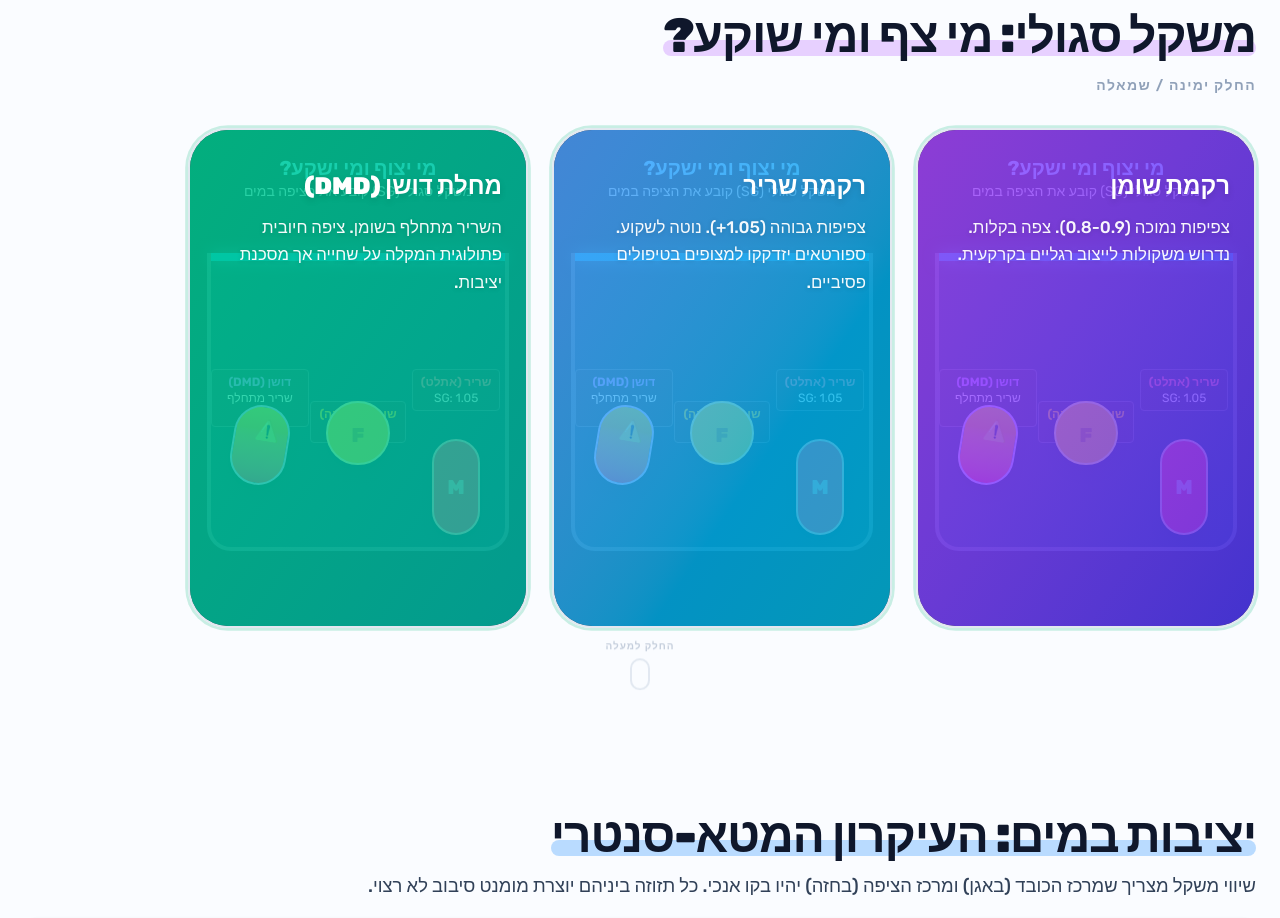
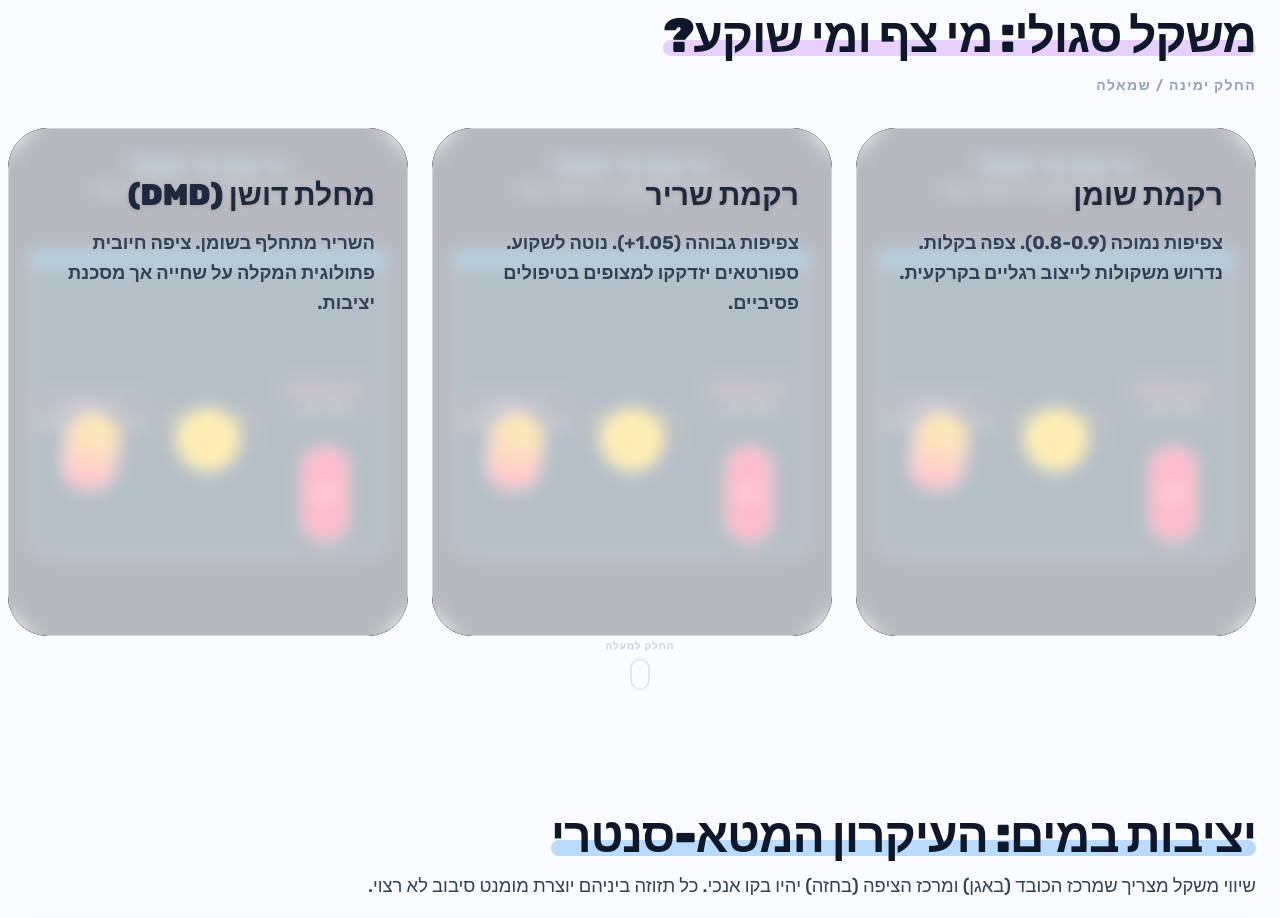
Before and after one commit to Tm9hbQn/hydroreel, a Next.js app in the folder app_build/: page / in a window 1280 px wide. Shown: the part 4200-5118 px from the top of the page. Built offline with nearby package versions, Linux system fonts and the light colour scheme.

Commit message:
fix: resolve background styling on carousel and restore metacentric rotation dynamics

```diff
--- a/app_build/components/animations/ArchimedesVectors.tsx
+++ b/app_build/components/animations/ArchimedesVectors.tsx
@@ -57,7 +57,7 @@ export default function ArchimedesVectors() {
         {/* The Person */}
         <motion.div
           className="relative w-24 h-64 flex flex-col items-center z-20"
-          animate={{ y: 20 + (immersion * 1.5) }} // Sink into water
+          animate={{ y: 20 }} // Keep person static
           transition={{ type: "spring", stiffness: 100, damping: 20 }}
         >
           {/* Head */}
@@ -86,9 +86,13 @@ export default function ArchimedesVectors() {
         </motion.div>
 
         {/* Water Surface Container */}
-        <div className="absolute bottom-0 w-full h-[200px] z-30 pointer-events-none flex items-end">
+        <motion.div
+          className="absolute bottom-0 w-full z-30 pointer-events-none flex items-end"
+          animate={{ height: immersion * 3 }} // Water rises based on immersion
+          transition={{ type: "spring", stiffness: 100, damping: 20 }}
+        >
            <div className="w-full h-full bg-blue-500/40 border-t-2 border-cyan-300 backdrop-blur-[2px]"></div>
-        </div>
+        </motion.div>
 
       </div>
 
--- a/app_build/components/animations/MetacentricTorque.tsx
+++ b/app_build/components/animations/MetacentricTorque.tsx
@@ -25,15 +25,26 @@ export default function MetacentricTorque() {
   let cgY = 0;
   let cbX = 0;
   let cbY = 0;
+  let visualCgX = 0;
+  let visualCgY = 0;
+  let visualCbX = 0;
+  let visualCbY = 0;
 
   parts.forEach(p => {
     if (p.present) {
       totalMass += p.mass;
       totalBuoy += p.buoy;
+      // Physics calculation for angle (same as before to keep the dramatic rotation)
       cgX += p.mass * p.x;
-      cgY += p.mass * p.massY;
+      cgY += p.mass * p.y;
       cbX += p.buoy * p.x;
-      cbY += p.buoy * p.buoyY;
+      cbY += p.buoy * p.y;
+
+      // Visual calculation for dots (split points for anatomy)
+      visualCgX += p.mass * p.x;
+      visualCgY += p.mass * p.massY;
+      visualCbX += p.buoy * p.x;
+      visualCbY += p.buoy * p.buoyY;
     }
   });
 
@@ -41,6 +52,11 @@ export default function MetacentricTorque() {
   cgY /= totalMass;
   cbX /= totalBuoy;
   cbY /= totalBuoy;
+
+  visualCgX /= totalMass;
+  visualCgY /= totalMass;
+  visualCbX /= totalBuoy;
+  visualCbY /= totalBuoy;
 
   const dx = cgX - cbX;
   const dy = cgY - cbY;
@@ -149,7 +165,7 @@ export default function MetacentricTorque() {
           {/* Center of Buoyancy (B) */}
           <motion.div
             className="absolute w-5 h-5 bg-white rounded-full shadow-[0_0_12px_white] flex items-center justify-center z-30"
-            animate={{ x: cbX, y: cbY }}
+            animate={{ x: visualCbX, y: visualCbY }}
             style={{ x: "-50%", y: "-50%" }}
             transition={{ type: "spring", stiffness: 100 }}
           >
@@ -159,7 +175,7 @@ export default function MetacentricTorque() {
           {/* Center of Gravity (G) */}
           <motion.div
             className="absolute w-5 h-5 bg-black rounded-full shadow-[0_0_12px_black] flex items-center justify-center z-30"
-            animate={{ x: cgX, y: cgY }}
+            animate={{ x: visualCgX, y: visualCgY }}
             style={{ x: "-50%", y: "-50%" }}
             transition={{ type: "spring", stiffness: 100 }}
           >
@@ -171,7 +187,7 @@ export default function MetacentricTorque() {
             className="absolute top-0 left-0 overflow-visible z-20 pointer-events-none opacity-60"
           >
             <motion.line
-              animate={{ x1: cbX, y1: cbY, x2: cgX, y2: cgY }}
+              animate={{ x1: visualCbX, y1: visualCbY, x2: visualCgX, y2: visualCgY }}
               transition={{ type: "spring", stiffness: 100 }}
               stroke="yellow"
               strokeWidth="2"
--- a/app_build/components/blocks/FlashcardCarousel.tsx
+++ b/app_build/components/blocks/FlashcardCarousel.tsx
@@ -68,25 +68,18 @@ export default function FlashcardCarousel({ bite }: Props) {
           {bite.items?.map((item, i) => (
             <motion.div
               key={i}
-              animate={{
-                boxShadow: ["0px 0px 0px 0px rgba(16, 185, 129, 0)", "0px 0px 0px 4px rgba(16, 185, 129, 0.3)", "0px 0px 0px 0px rgba(16, 185, 129, 0)"]
-              }}
-              transition={{ duration: 2, repeat: Infinity, ease: "easeInOut" }}
-              className="shrink-0 w-[88%] max-w-[340px] h-full max-h-[500px] snap-center rounded-[2.5rem] relative overflow-hidden transition-transform duration-300 border-2 border-slate-200"
+              className="shrink-0 w-[92%] max-w-[400px] h-full max-h-[600px] snap-center rounded-[2.5rem] relative overflow-hidden transition-transform duration-300"
             >
               {/* Background Animation (if present) */}
               <div className="absolute inset-0 z-0">
                 <AnimationFactory triggerId={bite.visual_trigger} />
               </div>
 
-              {/* Background Gradient Overlay */}
-              <div className={`absolute inset-0 bg-gradient-to-br ${fallbackColors[i % fallbackColors.length]} opacity-80 z-0`} />
-
               {/* Content */}
-              <div className="relative z-10 w-full h-full px-6 pt-10 pb-2 flex flex-col text-white overflow-y-auto custom-scrollbar">
-                {item.icon && <div className="text-5xl mb-4 drop-shadow-md shrink-0">{item.icon}</div>}
-                <h3 className="text-2xl font-black mb-3 shrink-0 drop-shadow-md">{item.title}</h3>
-                <p className="text-white/95 leading-relaxed font-medium text-[1.05rem] pb-4 shrink-0 drop-shadow-sm">
+              <div className="relative z-10 w-full h-full px-8 pt-12 pb-6 flex flex-col text-slate-900 overflow-y-auto custom-scrollbar bg-white/70 backdrop-blur-sm border border-white/40 shadow-xl">
+                {item.icon && <div className="text-6xl mb-6 drop-shadow-sm shrink-0">{item.icon}</div>}
+                <h3 className="text-3xl font-black mb-4 shrink-0 text-slate-800 drop-shadow-sm">{item.title}</h3>
+                <p className="text-slate-700 leading-relaxed font-semibold text-[1.15rem] pb-4 shrink-0">
                   {item.content}
                 </p>
               </div>
```
